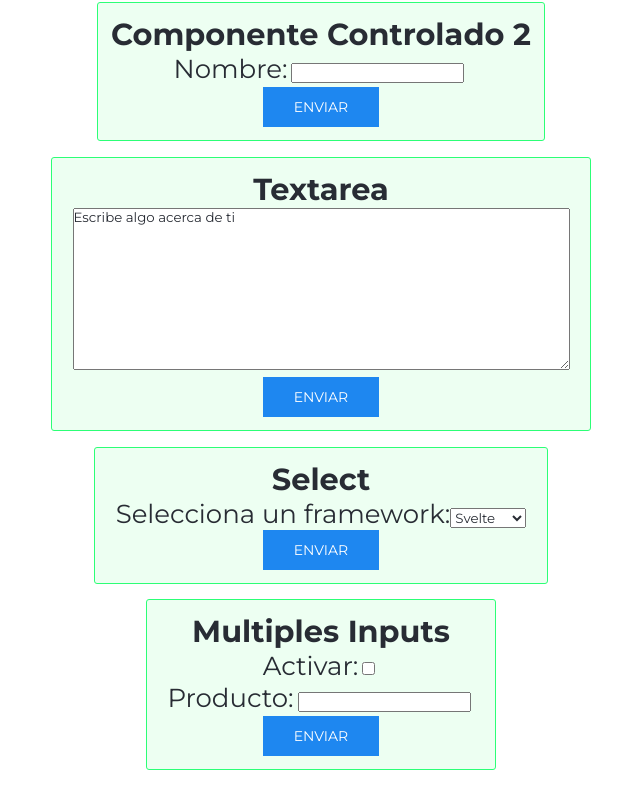
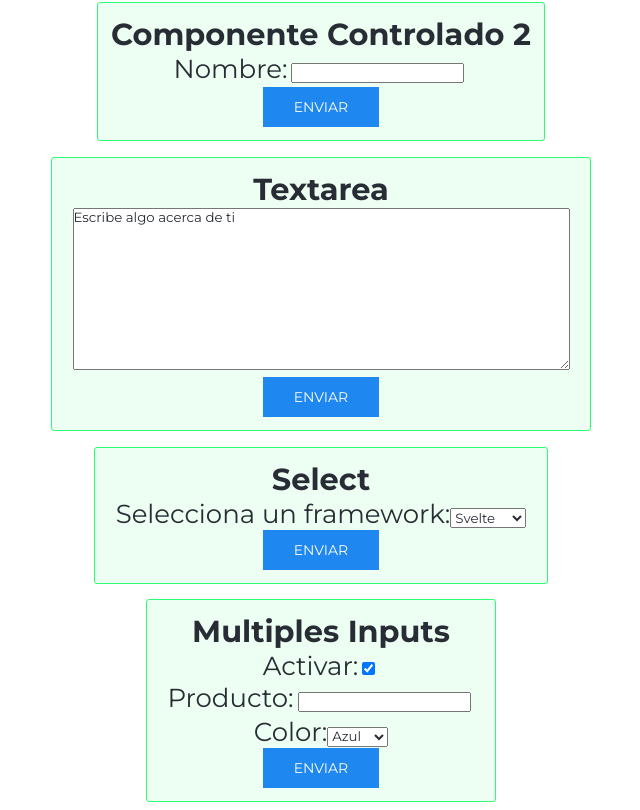
Before and after one commit to icao/curso-react, a React (Create React App) app in the folder 21-formularios-controlados/: page / in a window 1280 px wide. Shown: the part 389-1199 px from the top of the page, without its empty margins (319-959 px from the left). Before the commit the page ends 1167 px from the top, so only its background shows below. Built offline with nearby package versions, Linux system fonts and the light colour scheme.

Commit message:
Terminando ejemplo de multiples inputs

```diff
--- a/21-formularios-controlados/src/components/MultipleInputsComponent.js
+++ b/21-formularios-controlados/src/components/MultipleInputsComponent.js
@@ -1,6 +1,37 @@
-import React, { Component } from 'react';
+import React, { Component } from "react";
 
 class MultipleInputsComponent extends Component {
+  state = {
+    active: true,
+    product: "",
+    select: 'Azul'
+  };
+  handleSubmit = e => {
+    e.preventDefault();
+
+    console.log("Enviando... 📤");
+    console.log("ACTIVE: ", this.state.active);
+    console.log("PRODUCTO: ", this.state.product);
+    console.log("COLOR: ", this.state.select);
+
+  };
+  handleChange = e => {
+    // capturamos el objetivo del evento en una constante
+    const target = e.target;
+    // Capturamos el valor del objetivo pasado en el evento, usando una ternaria
+    // podemos definir que tipo de input es
+    const value = target.type === 'checkbox' ?
+      target.checked :
+      target.value;
+    // Capturamos el name
+    const name = target.name;
+
+    // Ahora si actualizamos el estado
+    this.setState({
+      [name]: value
+    });
+
+  };
   render() {
     return (
       <section className="App-container-component">
@@ -8,14 +39,42 @@ class MultipleInputsComponent extends Component {
         <form onSubmit={this.handleSubmit}>
           <label htmlFor="id-check">
             Activar:
-            <input id="id-check" type="checkbox"/>
+            <input
+              id="id-check"
+              name="active" //El name es igual al nombre en el estado
+              type="checkbox"
+              checked={this.state.active}
+              onChange={this.handleChange}
+            />
           </label>
-          <br/>
+          <br />
           <label htmlFor="id-product">
             Producto:
-            <input id="id-product" type="text"/>
+            <input
+              id="id-product"
+              name="product" // Usamos el name como se llama en el estado
+              type="text"
+              value={this.state.product}
+              onChange={this.handleChange}
+            />
           </label>
-          <br/>
+          <br />
+          {/* Si agregamos un elemento diferente como 'select' o 'textarea',
+          se comportaria como un input mas */}
+          <label htmlFor="id-select">
+            Color:
+            <select
+              id="id-select"
+              name="select" // Usamos el name como se llama en el estado
+              value={this.state.select}
+              onChange={this.handleChange}
+            >
+              <option value="Rojo">Rojo</option>
+              <option value="Azul">Azul</option>
+              <option value="Verde">Verde</option>
+            </select>
+          </label>
+          <br />
           <button className="button button-primary">Enviar</button>
         </form>
       </section>
@@ -24,3 +83,36 @@ class MultipleInputsComponent extends Component {
 }
 
 export default MultipleInputsComponent;
+
+/**
+ * Manejando multiples Inputs
+ *
+ * Cuanso se necesita usar múltiples elementos input controlados, puedes agregar un atributo 'name' a cada uno de los elementos y dejar que la función controladora(handleChange) decida que hacer basada en el valor de 'event.target.name'
+ *
+ * Anteriormente esto funcionaria para un solo input, pero al ser mas de dos
+ * se comparte el handle, podria existir un handle por cada uno, pero no seria
+ * la mejor forma por temas de optimización.
+ *
+ * this.setState({
+ *    active: e.target.checked,
+ *    product: e.target.value
+ * });
+ *
+ * Por lo que tenemos que realizar un método generico usando el atributo name de los inputs,
+ * tanto como establecer el nombre del parametro en el estado que se quiere modificar y
+ * el valor que adquiere por cada vez que se ejecute el 'handle'
+ *
+ * const target = e.target;
+ * const value = target.type === 'checkbox' ?
+ *    target.checked :
+ *    target.value;
+ * const name = target.name;
+ *
+ * Hay que tener en cuenta como usamos la sintaxis de la propiedad 'name' computada de ES6
+ * para actualizar la clave del estado correspondiente al nombre del 'input'
+ * //Actualizamos el estado:
+ * this.setState({
+ *  [name]: value
+ * });
+ *
+*/
```
